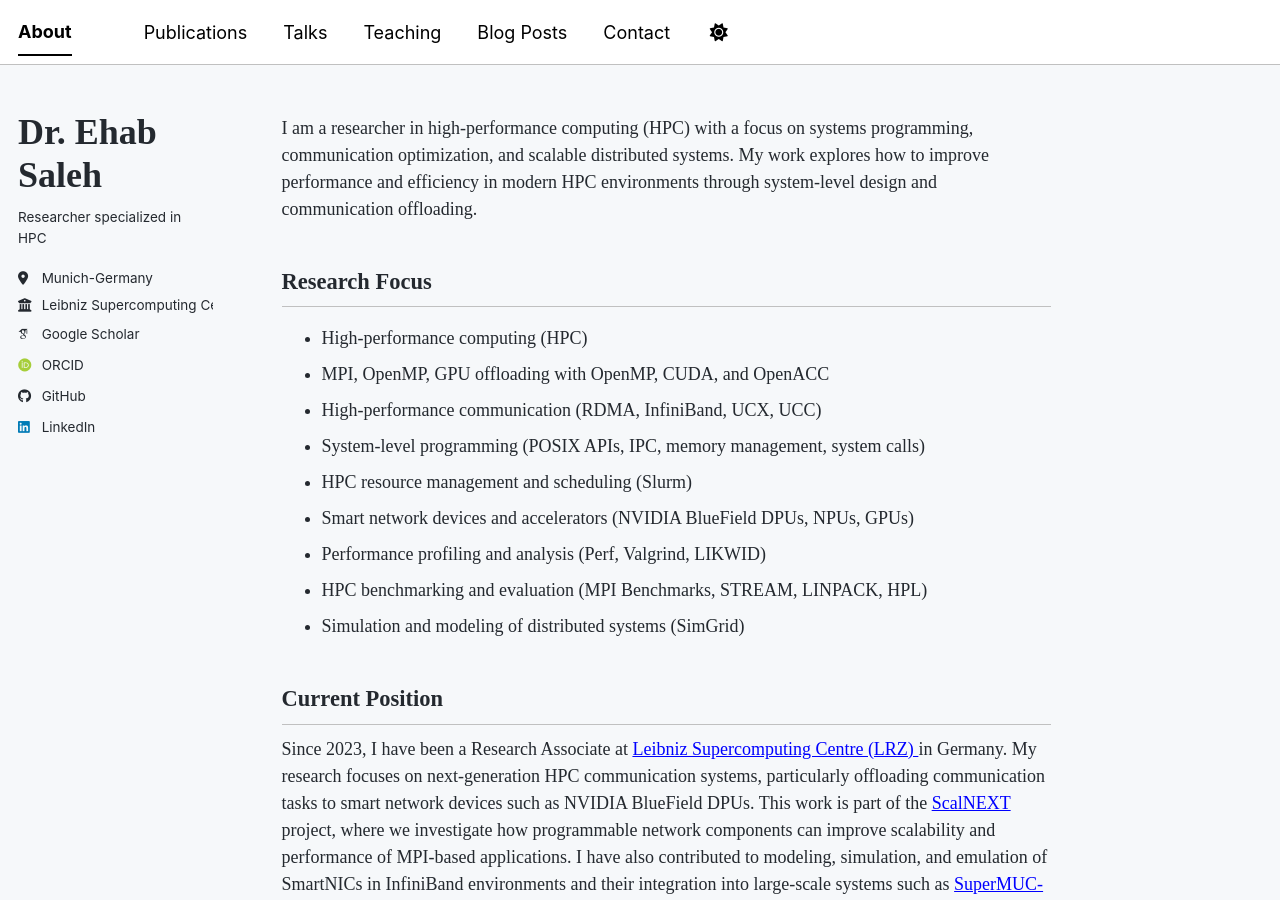
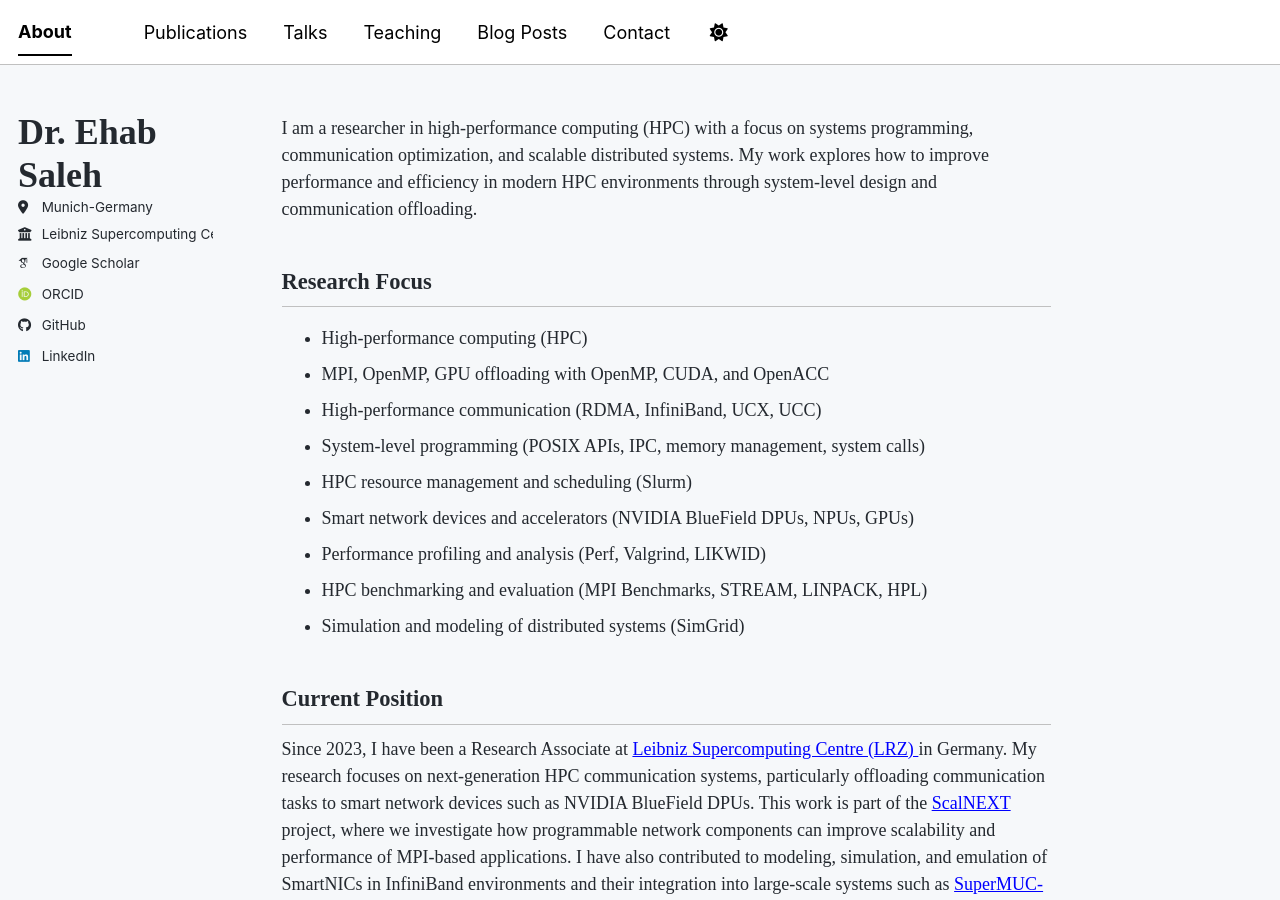
Before and after one commit to ehabosaleh/ehabosaleh.github.io, a Jekyll site: the page built from _pages/about.md, in a window 1280 px wide and 900 px high. Built offline with Jekyll 4.4.1, drawn with Linux system fonts in a browser that asks for light colours; some web fonts are replaced; a script bundle is joined from its source files by our own code; library files that are not in the unit come from our copies.

Commit message:
Comment out author bio in configuration
Comment out the bio field in the author section.

```diff
--- a/_config.yml
+++ b/_config.yml
@@ -25,7 +25,7 @@ author:
   # Biographic information
   name             : "Dr. Ehab Saleh"
   pronouns         : # example: "she/her"
-  bio              : "Researcher specialized in HPC"
+  #bio              : "Researcher specialized in HPC"
   location         : "Munich-Germany"
   employer         : "Leibniz Supercomputing Centre"
   # Academic websites
```
